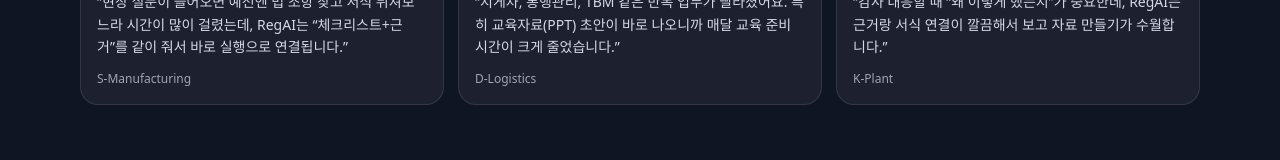
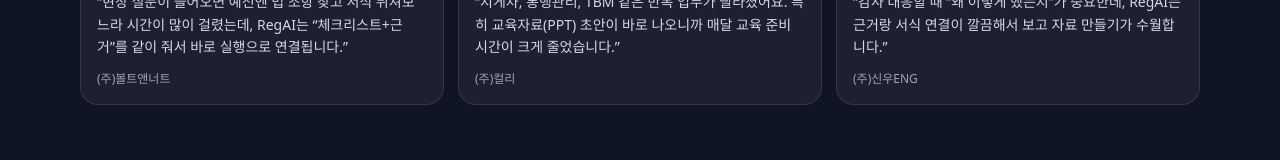
Before and after one commit to givinkwon/reg-ai-web, a Next.js app: page / in a window 1280 px wide. Shown: the part 2514-2674 px from the top of the page. Built offline with nearby package versions, Linux system fonts and the light colour scheme.

Commit message:
feat;update

```diff
--- a/app/components/landing/ReviewsBanner.tsx
+++ b/app/components/landing/ReviewsBanner.tsx
@@ -11,7 +11,7 @@ type Review = {
 
 const REVIEWS: Review[] = [
   {
-    company: 'S-Manufacturing',
+    company: '(주)볼트앤너트',
     logoSrc: '/landing/logos/logo-2.png',
     person: '김OO',
     role: '안전보건팀 / 팀장',
@@ -19,7 +19,7 @@ const REVIEWS: Review[] = [
       '현장 질문이 들어오면 예전엔 법 조항 찾고 서식 뒤져보느라 시간이 많이 걸렸는데, RegAI는 “체크리스트+근거”를 같이 줘서 바로 실행으로 연결됩니다.',
   },
   {
-    company: 'D-Logistics',
+    company: '(주)컬리',
     logoSrc: '/landing/logos/logo-4.png',
     person: '박OO',
     role: '물류센터 / 안전관리자',
@@ -27,7 +27,7 @@ const REVIEWS: Review[] = [
       '지게차, 통행관리, TBM 같은 반복 업무가 빨라졌어요. 특히 교육자료(PPT) 초안이 바로 나오니까 매달 교육 준비 시간이 크게 줄었습니다.',
   },
   {
-    company: 'K-Plant',
+    company: '(주)신우ENG',
     logoSrc: '/landing/logos/logo-3.png',
     person: '이OO',
     role: '플랜트 현장 / 관리감독자',
```
